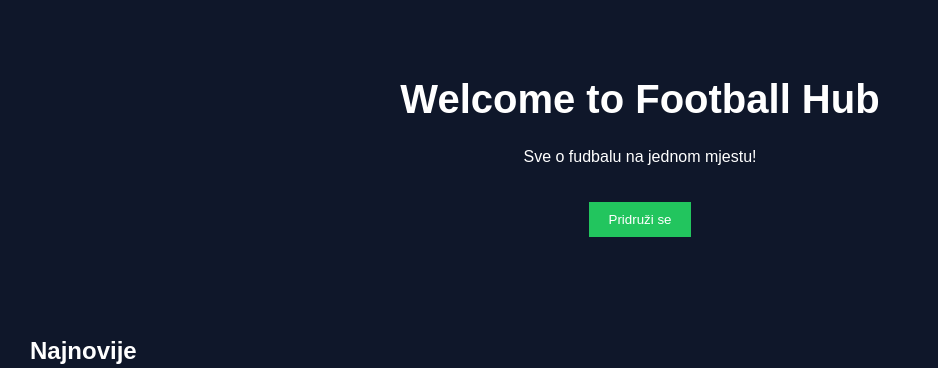
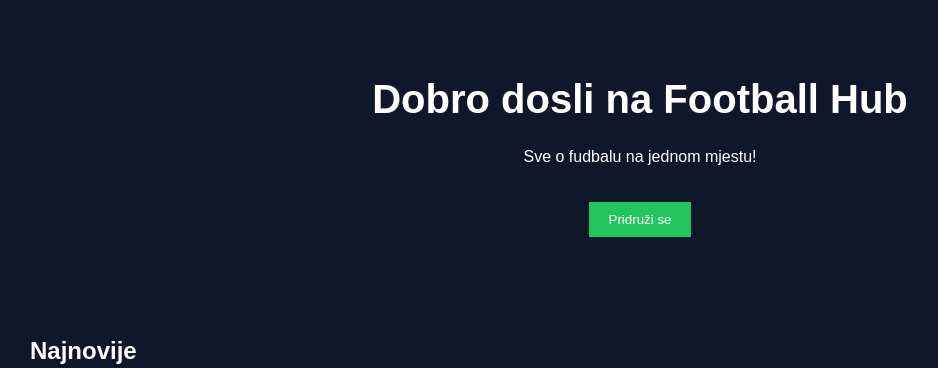
Before and after one commit to Luka1717/moj-i-chatgptovsajt, a Flask app: page / in a window 1280 px wide. Shown: the part 98-466 px from the top of the page, without its empty margins (0-938 px from the left). Run offline with Flask 3, Linux system fonts and the light colour scheme.

Commit message:
Update index.html

```diff
--- a/templates/index.html
+++ b/templates/index.html
@@ -61,7 +61,7 @@
 </header>
 
 <div class="hero">
-    <h1>Welcome to Football Hub</h1>
+    <h1>Dobro dosli na Football Hub</h1>
     <p>Sve o fudbalu na jednom mjestu!</p>
     <button class="btn">Pridruži se</button>
 </div>
```
